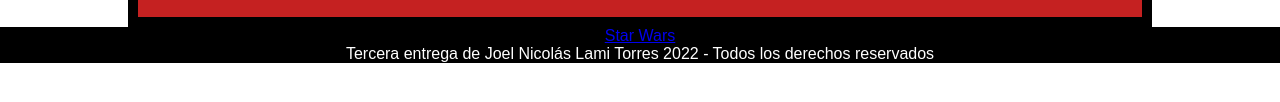
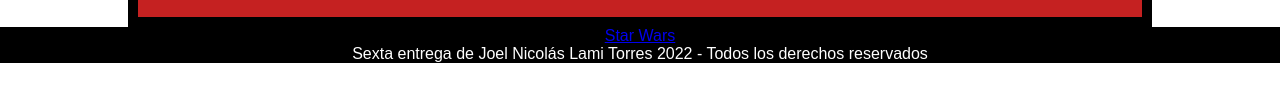
Before and after one commit to joelnlami/mi-proyecto, a plain HTML site: page pages/about-us.html in a window 1280 px wide. Shown: the part 602-704 px from the top of the page. Drawn offline with Linux system fonts and the light colour scheme.

Commit message:
actualizo footer

```diff
--- a/pages/about-us.html
+++ b/pages/about-us.html
@@ -37,7 +37,7 @@
     <footer id="footer">
         <a href="https://www.starwars.com/" target="_blank">Star Wars</a>
         <br>
-        <p>Tercera entrega de Joel Nicolás Lami Torres 2022 - Todos los derechos reservados</p>
+        <p>Sexta entrega de Joel Nicolás Lami Torres 2022 - Todos los derechos reservados</p>
     </footer>
 </body>
 </html>
```
Also changed, not shown: pages/contact.html (+1 -1 lines), pages/ourarmy.html (+1 -1 lines), pages/ourenemies.html (+1 -1 lines).
